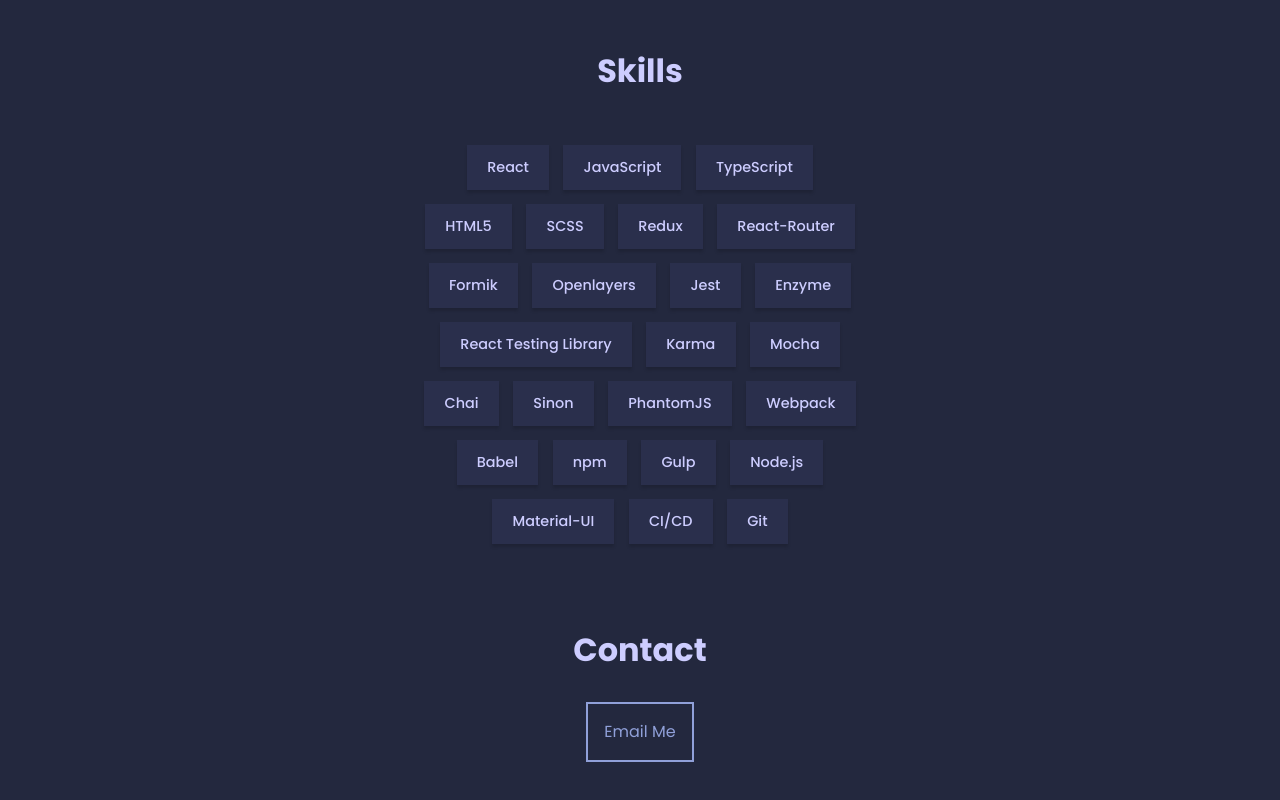
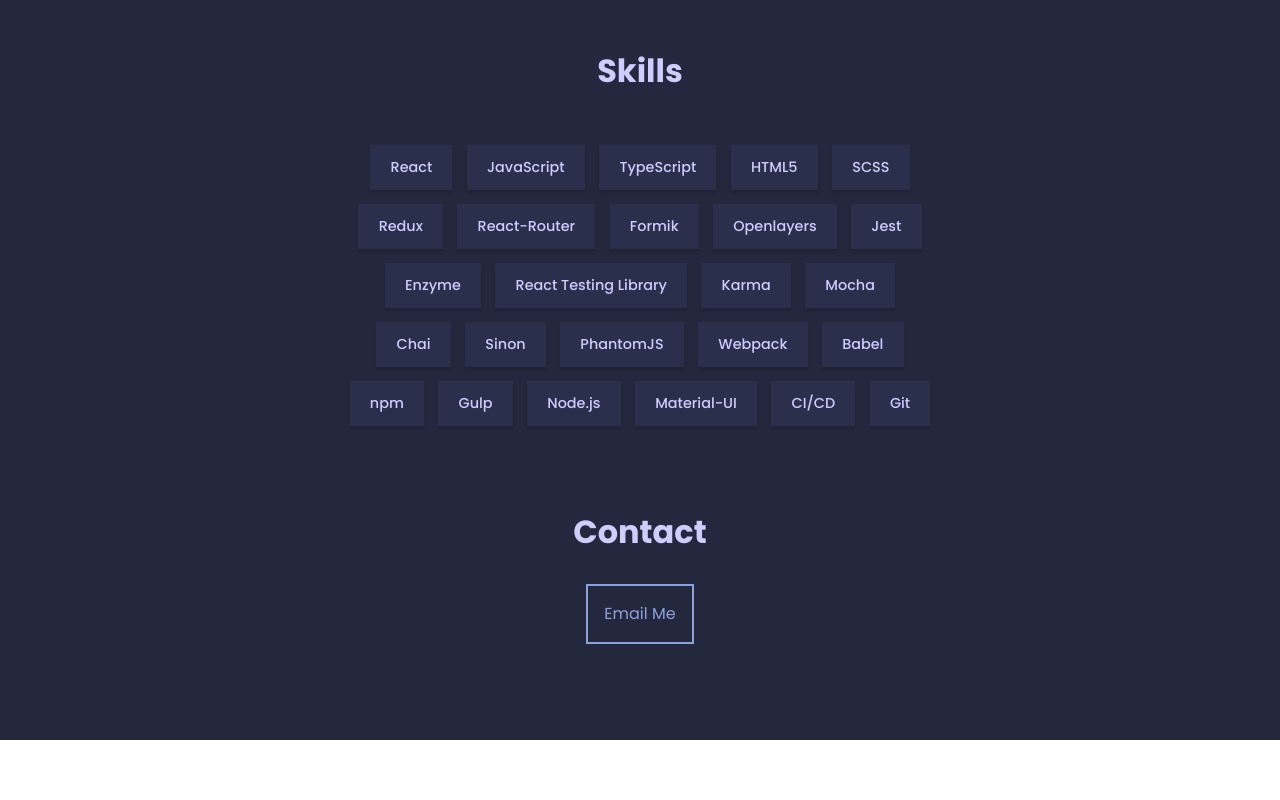
Before and after one commit to DanielVertlib/portfolio, a React (Create React App) app: page / in a window 1280 px wide. Shown: the part 1444-2244 px from the top of the page. After the commit the page ends 2184 px from the top, so only its background shows below. Built offline with nearby package versions, Linux system fonts and the light colour scheme.

Commit message:
Move constants to constants folder

```diff
--- a/src/components/NavBar/navbar.js
+++ b/src/components/NavBar/navbar.js
@@ -14,7 +14,6 @@
 
   return (
     <div className="navbar">
-      {/* <img src={logo} alt="Logo" className="logo" /> */}
       <div className="navbar-menu">
         <Link {...linkProps} to="projects">projects</Link>
         <Link {...linkProps} to="skills">skills</Link>
--- /dev/null
+++ b/src/constants/index.js
@@ -0,0 +1,57 @@
+import spotifyist from '../assets/spotifyist.png'
+import portfolio from '../assets/portfolio.png'
+
+const constants = {
+  links: {
+    github: 'https://github.com/DanielVertlib',
+    linkedIn: 'https://www.linkedin.com/in/daniel-vertlib-87962a111/'
+  },
+  projects: [
+    {
+      title: 'Spotifyist',
+      description: 'Spotifyist allows users to explore their top artists and songs as well as their recently played songs.'
+      + ' Leveraging the Spotify Web API, users can also create spotify playlists from the user specific top charts.',
+      stack: ['React', 'Redux', 'TypeScript', 'SCSS', 'HTML5'],
+      github: 'https://github.com/DanielVertlib/spotify-history',
+      app: 'https://spotifyist.netlify.app/',
+      img: spotifyist
+    },
+    {
+      title: 'Portfolio',
+      description: 'Portfolio Site built with React and SCSS.',
+      stack: ['React', 'SCSS', 'Javascript', 'HTML5', 'Material-UI'],
+      github: 'https://github.com/DanielVertlib/portfolio',
+      app: 'https://danielvertlib.github.io/portfolio/',
+      img: portfolio
+    }
+  ],
+  skills: [
+    'React',
+    'JavaScript',
+    'TypeScript',
+    'HTML5',
+    'SCSS',
+    'Redux',
+    'React-Router',
+    'Formik',
+    'Openlayers',
+    'Jest',
+    'Enzyme',
+    'React Testing Library',
+    'Karma',
+    'Mocha',
+    'Chai',
+    'Sinon',
+    'PhantomJS',
+    'Webpack',
+    'Babel',
+    'npm',
+    'Gulp',
+    'Node.js',
+    'Material-UI',
+    'CI/CD',
+    'Git'
+  ]
+}
+
+export default constants
--- a/src/pages/About/about.js
+++ b/src/pages/About/about.js
@@ -4,16 +4,9 @@
 import LinkedInIcon from '@material-ui/icons/LinkedIn'
 import pdf from 'assets/resume.pdf'
 
-// import constants from 'constants'
+import constants from 'constants'
 
 import './about.scss'
-
-const constants = {
-  links: {
-    github: 'https://github.com/DanielVertlib',
-    linkedIn: 'https://www.linkedin.com/in/daniel-vertlib-87962a111/'
-  }
-}
 
 const About = () => {
   return (
--- a/src/pages/Contact/contact.js
+++ b/src/pages/Contact/contact.js
@@ -1,22 +1,16 @@
 import React from "react"
 
 import './contact.scss'
-
-const ContactButton = () => {
-  return (
-    <div className="contact-button">
-      <a href="mailto:danielvertlib@hotmail.ca" className="contact-button-content">
-        Email Me
-      </a>
-    </div>
-  )
-}
 
 const Contact = () => {
   return (
     <div className="contact">
       <h2 className="contact-title">Contact</h2>
-      <ContactButton />
+      <div className="contact-button">
+        <a href="mailto:danielvertlib@hotmail.ca" className="contact-button-content">
+          Email Me
+        </a>
+      </div>
     </div>
   )
 }
--- a/src/pages/Projects/projects.js
+++ b/src/pages/Projects/projects.js
@@ -3,37 +3,9 @@
 import GitHubIcon from '@material-ui/icons/GitHub'
 import LaunchIcon from '@material-ui/icons/Launch'
 
-import spotifyist from 'assets/spotifyist.png'
-import portfolio from 'assets/portfolio.png'
+import constants from 'constants'
 
-// import constants from '../../constants'
 import './projects.scss'
-
-const constants = {
-  links: {
-    github: 'https://github.com/DanielVertlib',
-    linkedIn: 'https://www.linkedin.com/in/daniel-vertlib-87962a111/'
-  },
-  projects: [
-    {
-      title: 'Spotifyist',
-      description: 'Spotifyist allows users to explore their top artists and songs as well as their recently played songs.'
-      + ' Leveraging the Spotify Web API, users can also create spotify playlists from the user specific top charts.',
-      stack: ['React', 'Redux', 'TypeScript', 'SCSS', 'HTML5'],
-      github: 'https://github.com/DanielVertlib/spotify-history',
-      app: 'https://spotifyist.netlify.app/',
-      img: spotifyist
-    },
-    {
-      title: 'Portfolio',
-      description: 'Portfolio Site built with React and SCSS.',
-      stack: ['React', 'SCSS', 'Javascript', 'HTML5', 'Material-UI'],
-      github: 'https://github.com/DanielVertlib/portfolio',
-      app: 'https://danielvertlib.github.io/portfolio/',
-      img: portfolio
-    }
-  ]
-}
 
 const ProjectCard = ({ title, description, stack, github, app, img }) => {
   return (
--- a/src/pages/Skills/skills.js
+++ b/src/pages/Skills/skills.js
@@ -1,42 +1,15 @@
 import React from 'react'
 
+import constants from 'constants'
+
 import './skills.scss'
-
-// todo: move skills const to a separate file
-const skills = [
-  'React',
-  'JavaScript',
-  'TypeScript',
-  'HTML5',
-  'SCSS',
-  'Redux',
-  'React-Router',
-  'Formik',
-  'Openlayers',
-  'Jest',
-  'Enzyme',
-  'React Testing Library',
-  'Karma',
-  'Mocha',
-  'Chai',
-  'Sinon',
-  'PhantomJS',
-  'Webpack',
-  'Babel',
-  'npm',
-  'Gulp',
-  'Node.js',
-  'Material-UI',
-  'CI/CD',
-  'Git'
-]
 
 const Skills = () => {
   return (
     <div className="skills">
       <h2 className="skills-title">Skills</h2>
       <ul className="skills-list">
-        {skills.map((item, index) =>
+        {constants.skills.map((item, index) =>
           <li className="skills-item" key={index}>
             {item}
           </li>)
--- a/src/pages/Skills/skills.scss
+++ b/src/pages/Skills/skills.scss
@@ -8,7 +8,7 @@
   }
 
   .skills-list {
-    max-width: 450px;
+    max-width: 600px;
     width: 95%;
     margin: 3em auto;
     display: flex;
```
